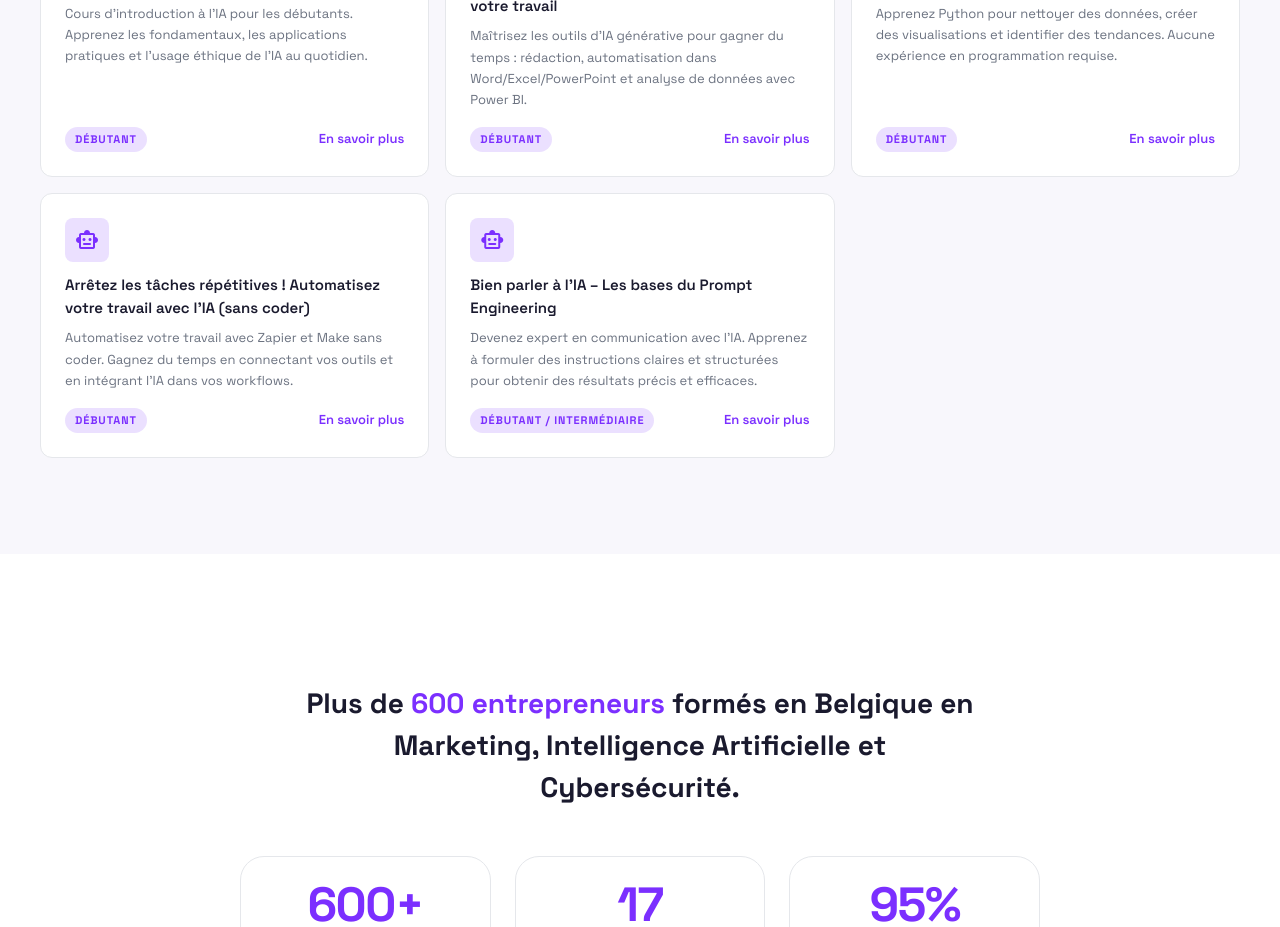
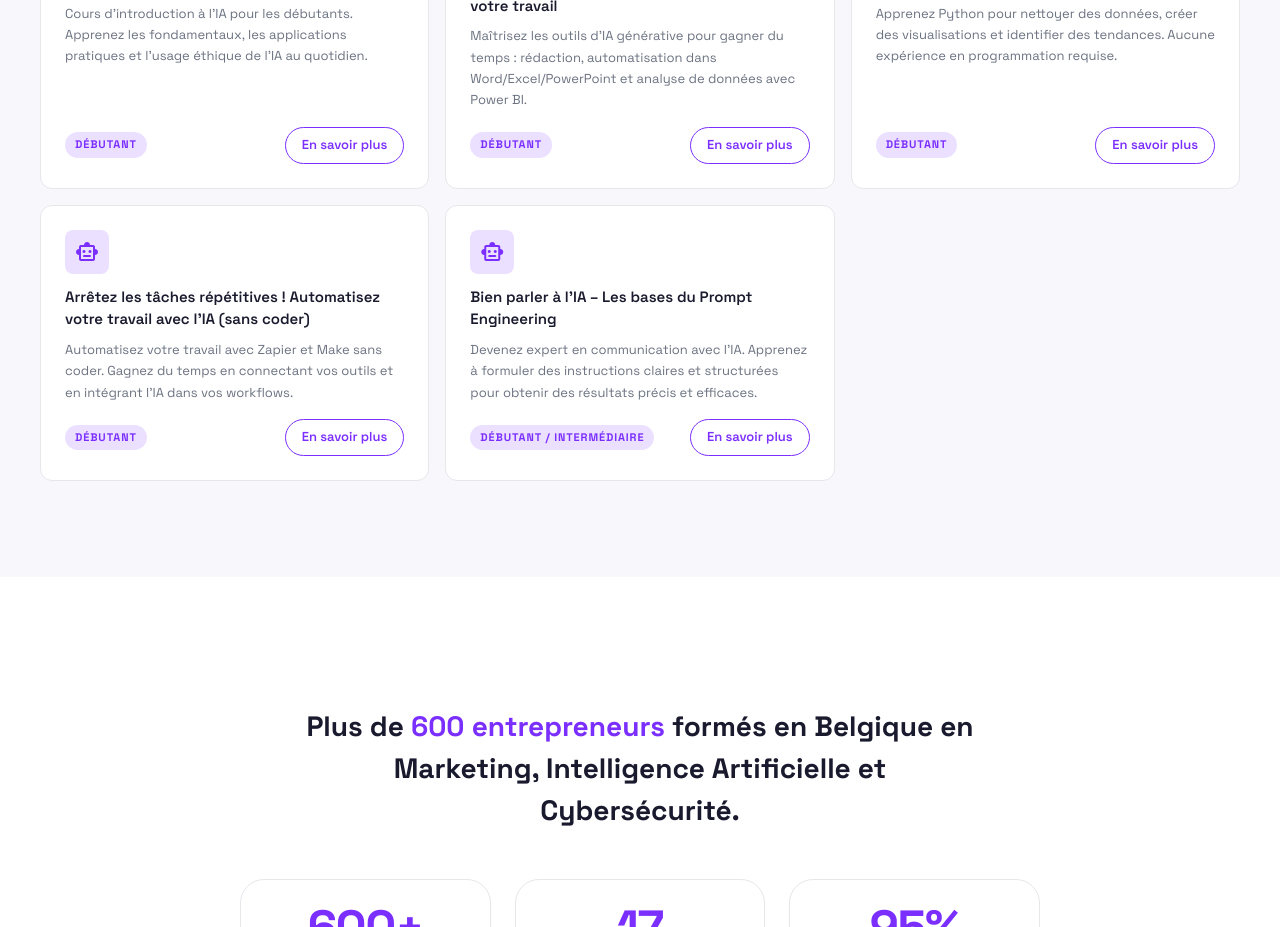
Before and after one commit to kuatejoelparfait-Data/ecole-du-numerique, a React (Vite) app in the folder ecole-du-numerique/: page /formations-particuliers in a window 1280 px wide. Shown: the part 1400-2327 px from the top of the page. Built offline with nearby package versions, Linux system fonts and the light colour scheme.

Commit message:
Modification: - App.jsx : nouvelles routes / imports due aux nouveaux contenus - ScrollToTop : comportement amélioré - maintenant il calcule la dernière position de l'utilisateur (si celui ci retourne en arrière) - Home/Formations et FPCategories : ajustements mineurs (id et style)

```diff
--- a/ecole-du-numerique/src/App.jsx
+++ b/ecole-du-numerique/src/App.jsx
@@ -18,6 +18,7 @@ import FormationEntrepriseDetail  from './pages/FormationEntrepriseDetail/Format
 import EvenementDetail        from './pages/EvenementDetail/EvenementDetail'
 import WorkshopDetail         from './pages/WorkshopDetail/WorkshopDetail'
 import Pricing                from './pages/Pricing/Pricing'
+import BlogDetail             from './pages/BlogDetail/BlogDetail'
 import NotFound               from './pages/NotFound/NotFound'
 import PolitiqueConfidentialite from './pages/PolitiqueConfidentialite/PolitiqueConfidentialite'
 import Remboursements           from './pages/Remboursements/Remboursements'
@@ -37,6 +38,7 @@ function App() {
           <Route path="/workshops"               element={<Workshops />} />
           <Route path="/partenaires"             element={<Partenaires />} />
           <Route path="/blog"                    element={<Blog />} />
+          <Route path="/blog/:slug"              element={<BlogDetail />} />
           <Route path="/contact"                 element={<Contact />} />
           <Route path="/pricing"                 element={<Pricing />} />
           <Route path="/formations/:slug"             element={<FormationParticulierDetail />} />
--- a/ecole-du-numerique/src/components/ScrollToTop/ScrollToTop.jsx
+++ b/ecole-du-numerique/src/components/ScrollToTop/ScrollToTop.jsx
@@ -2,11 +2,16 @@ import { useEffect } from 'react'
 import { useLocation } from 'react-router-dom'
 
 export default function ScrollToTop() {
-  const { pathname } = useLocation()
+  const { pathname, hash } = useLocation()
 
   useEffect(() => {
-    window.scrollTo(0, 0)
-  }, [pathname])
+    if (hash) {
+      const el = document.querySelector(hash)
+      if (el) el.scrollIntoView({ behavior: 'smooth' })
+    } else {
+      window.scrollTo(0, 0)
+    }
+  }, [pathname, hash])
 
   return null
 }
--- a/ecole-du-numerique/src/pages/FormationsParticuliers/FPCategories/FPCategories.css
+++ b/ecole-du-numerique/src/pages/FormationsParticuliers/FPCategories/FPCategories.css
@@ -188,13 +188,18 @@
 .fp-categories__card-cta {
   font-size: 13px;
   font-weight: 600;
+  padding: 7px 16px;
+  border-radius: 99px;
+  background: transparent;
+  border: 1.5px solid var(--purple);
   color: var(--purple);
   white-space: nowrap;
-  transition: color 0.2s;
+  transition: background 0.2s, color 0.2s;
 }
 
 .fp-categories__card-cta:hover {
-  color: var(--purple-light);
+  background: var(--purple);
+  color: var(--white);
 }
 
 /* ── Tablette ────────────────────────────── */
--- a/ecole-du-numerique/src/pages/Home/Formations/Formations.jsx
+++ b/ecole-du-numerique/src/pages/Home/Formations/Formations.jsx
@@ -67,7 +67,7 @@ export default function Formations() {
   const href = audience === 'particuliers' ? '/formations-particuliers' : '/formations-entreprises'
 
   return (
-    <section className="formations">
+    <section id="nos-formations" className="formations">
       <div className="formations__container">
 
         <div className="formations__header">
```
